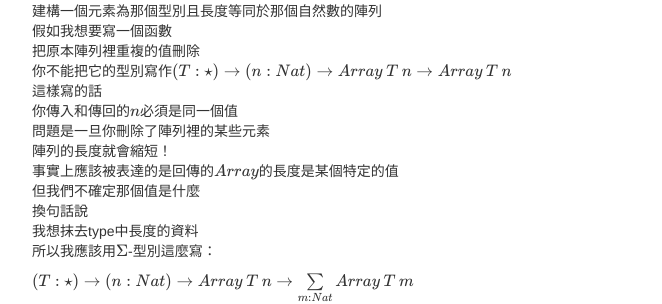
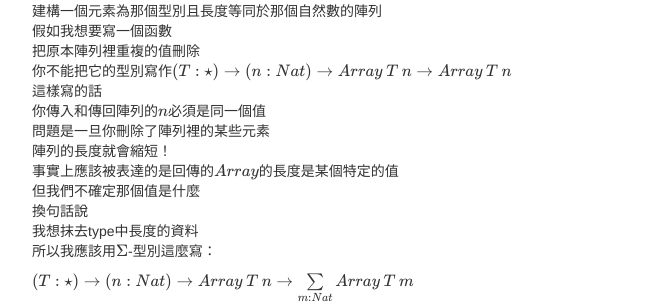
Before and after one commit to AndyShiue/AndyShiue.github.io, a Jekyll site: the page built from _posts/lambda/2016-09-18-Curry-Howard.md, in a window 1280 px wide and 900 px high, scrolled down 5977 px. Shown: the part 352-656 px from the top of the window, without its empty margins (168-830 px from the left). Built offline with Jekyll 4.4.1, drawn with Linux system fonts in a browser that asks for light colours; formulas are drawn with MathJax 3; comment, search, counter and statistics services are not loaded.

Commit message:
Clarification.

```diff
--- a/_posts/lambda/2016-09-18-Curry-Howard.md
+++ b/_posts/lambda/2016-09-18-Curry-Howard.md
@@ -354,7 +354,7 @@ $$
 把原本陣列裡重複的值刪除
 你不能把它的型別寫作\\((T: \star) \to (n: Nat) \to Array \\: T \\: n \to Array \\: T \\: n\\)
 這樣寫的話
-你傳入和傳回的\\(n\\)必須是同一個值
+你傳入和傳回陣列的\\(n\\)必須是同一個值
 問題是一旦你刪除了陣列裡的某些元素
 陣列的長度就會縮短！
 事實上應該被表達的是回傳的\\(Array\\)的長度是某個特定的值
```
